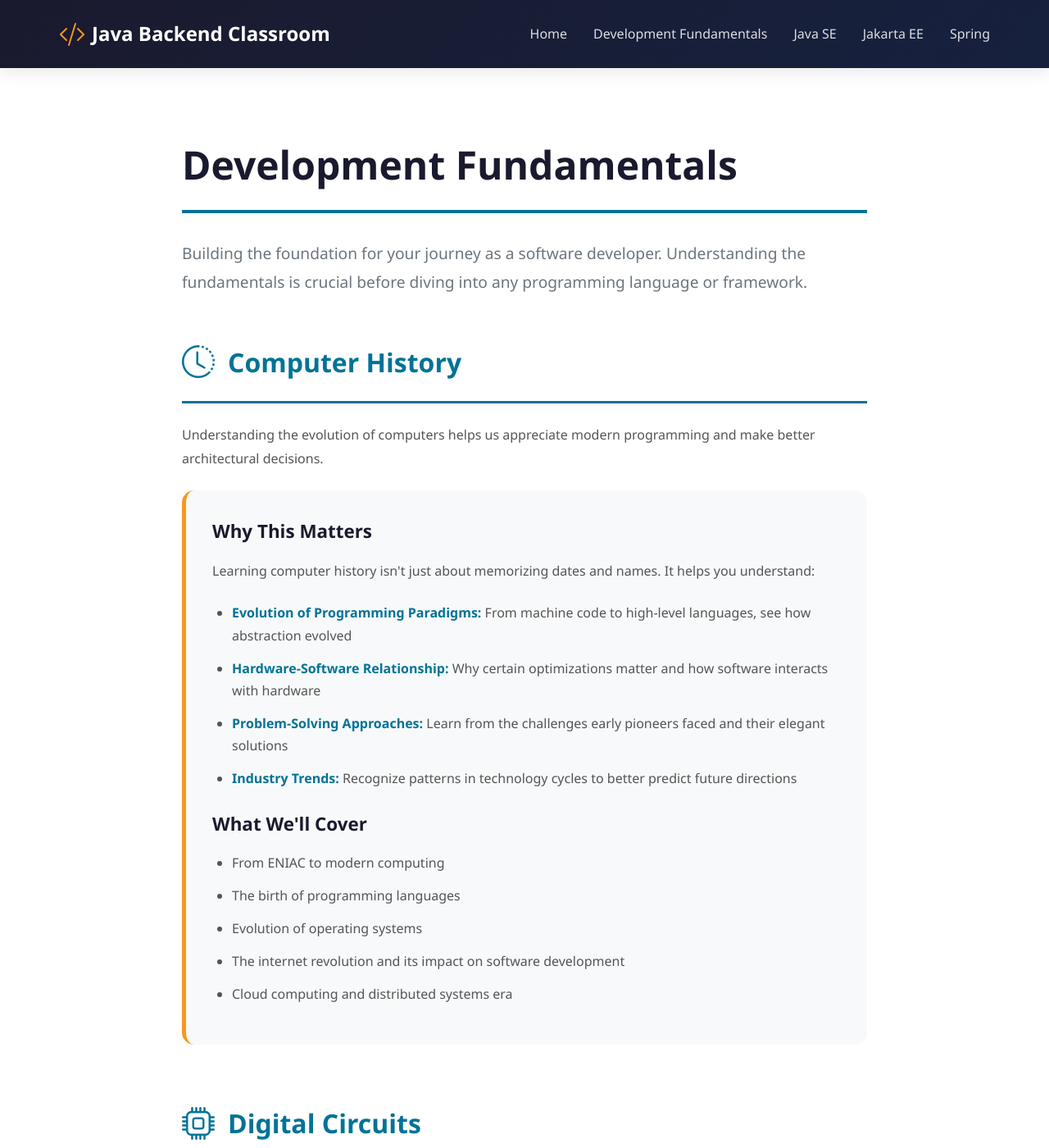
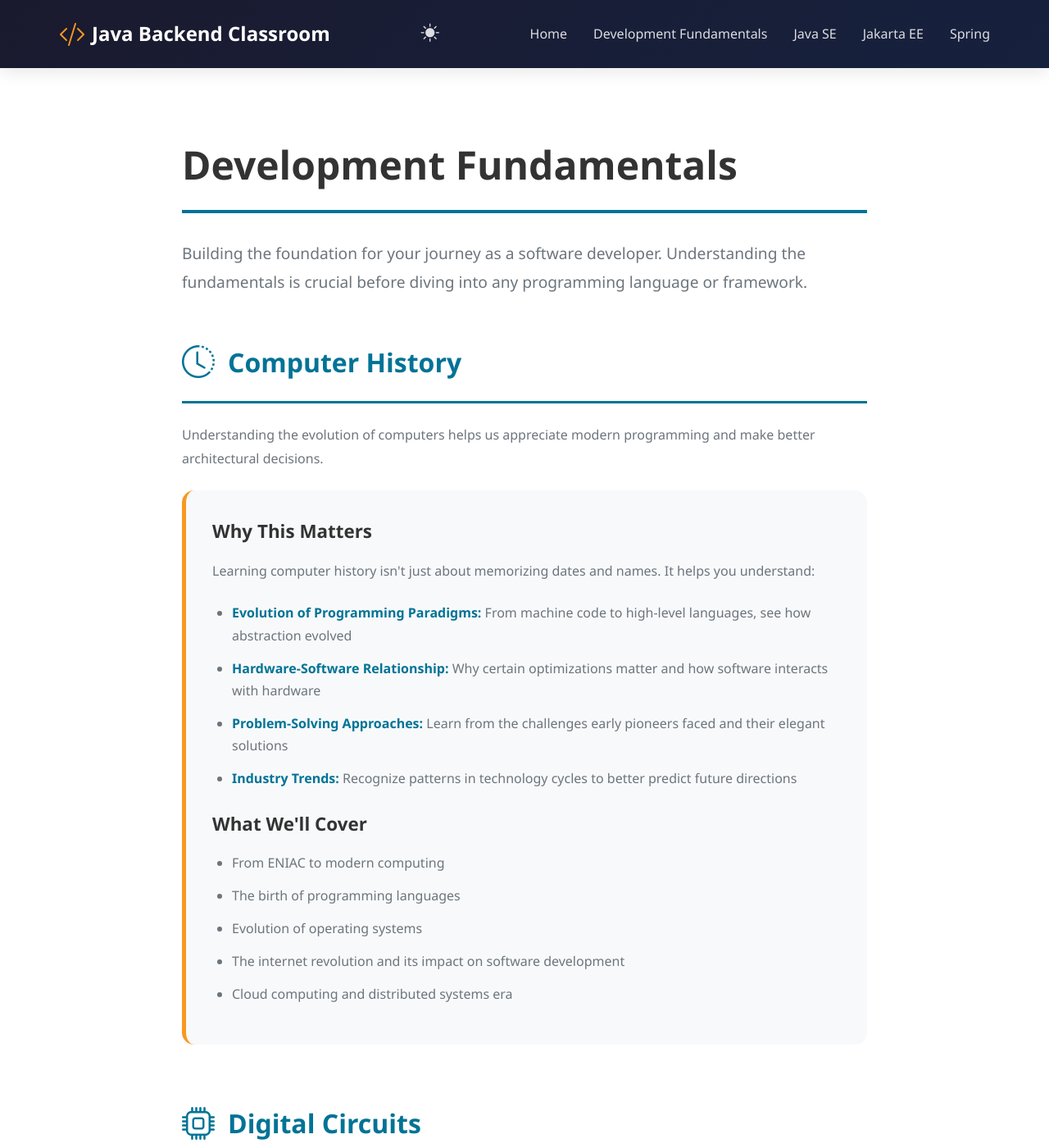
Before and after one commit to javateacher25/JavaTeacher25.github.io, a Jekyll site: the page built from fundamentals.md, in a window 1280 px wide and 1400 px high. Shown: the whole window at 82% size. Built offline with Jekyll 4.4.1, drawn with Linux system fonts in a browser that asks for light colours.

Commit message:
add dark them

```diff
--- a/_includes/navbar.html
+++ b/_includes/navbar.html
@@ -5,9 +5,14 @@
             <i class="bi bi-code-slash"></i>
             Java Backend Classroom
         </a>
-        <button class="navbar-toggler" onclick="toggleNav()">
-            <i class="bi bi-list"></i>
-        </button>
+        <div class="navbar-right">
+            <button class="theme-toggle" onclick="toggleTheme()" aria-label="Toggle theme">
+                <i class="bi bi-sun-fill" id="theme-icon"></i>
+            </button>
+            <button class="navbar-toggler" onclick="toggleNav()">
+                <i class="bi bi-list"></i>
+            </button>
+        </div>
         <ul class="navbar-nav" id="navbarNav">
             <li class="nav-item">
                 <a class="nav-link" href="{{ '/' | relative_url }}">Home</a>
@@ -29,8 +34,41 @@
 </nav>
 
 <script>
+// Toggle mobile navigation
 function toggleNav() {
     const nav = document.getElementById('navbarNav');
     nav.classList.toggle('active');
 }
+
+// Theme toggle functionality
+function toggleTheme() {
+    const body = document.body;
+    const themeIcon = document.getElementById('theme-icon');
+
+    if (body.classList.contains('dark-theme')) {
+        body.classList.remove('dark-theme');
+        themeIcon.classList.remove('bi-moon-fill');
+        themeIcon.classList.add('bi-sun-fill');
+        localStorage.setItem('theme', 'light');
+    } else {
+        body.classList.add('dark-theme');
+        themeIcon.classList.remove('bi-sun-fill');
+        themeIcon.classList.add('bi-moon-fill');
+        localStorage.setItem('theme', 'dark');
+    }
+}
+
+// Load saved theme on page load
+(function() {
+    const savedTheme = localStorage.getItem('theme');
+    const themeIcon = document.getElementById('theme-icon');
+
+    if (savedTheme === 'dark') {
+        document.body.classList.add('dark-theme');
+        if (themeIcon) {
+            themeIcon.classList.remove('bi-sun-fill');
+            themeIcon.classList.add('bi-moon-fill');
+        }
+    }
+})();
 </script>
--- a/assets/css/styles.css
+++ b/assets/css/styles.css
@@ -7,6 +7,25 @@
     --light-bg: #f8f9fa;
     --jakarta-color: #6f42c1;
     --spring-color: #6db33f;
+
+    /* Light theme colors */
+    --bg-primary: #ffffff;
+    --bg-secondary: #f8f9fa;
+    --text-primary: #333333;
+    --text-secondary: #6c757d;
+    --card-bg: #ffffff;
+    --border-color: #e0e0e0;
+}
+
+/* Dark theme colors */
+body.dark-theme {
+    --bg-primary: #1a1a2e;
+    --bg-secondary: #16213e;
+    --text-primary: #e8e9ed;
+    --text-secondary: #b8b9bd;
+    --card-bg: #252c48;
+    --border-color: #2d3548;
+    --light-bg: #16213e;
 }
 
 * {
@@ -19,6 +38,9 @@ body {
     font-family: 'Segoe UI', Tahoma, Geneva, Verdana, sans-serif;
     overflow-x: hidden;
     line-height: 1.6;
+    background: var(--bg-primary);
+    color: var(--text-primary);
+    transition: background-color 0.3s ease, color 0.3s ease;
 }
 
 /* Navbar Styles */
@@ -38,6 +60,32 @@ body {
     max-width: 1200px;
     margin: 0 auto;
     padding: 0 2rem;
+}
+
+.navbar-right {
+    display: flex;
+    align-items: center;
+    gap: 1rem;
+}
+
+.theme-toggle {
+    background: none;
+    border: none;
+    color: rgba(255,255,255,0.85);
+    font-size: 1.4rem;
+    cursor: pointer;
+    padding: 0.5rem;
+    display: flex;
+    align-items: center;
+    justify-content: center;
+    transition: all 0.3s ease;
+    border-radius: 50%;
+}
+
+.theme-toggle:hover {
+    color: var(--secondary-color);
+    background: rgba(248, 152, 32, 0.1);
+    transform: rotate(20deg);
 }
 
 .navbar-brand {
@@ -221,7 +269,8 @@ body {
 /* Course Section */
 .course-section {
     padding: 80px 0;
-    background: var(--light-bg);
+    background: var(--bg-secondary);
+    transition: background-color 0.3s ease;
 }
 
 .section-title {
@@ -232,13 +281,13 @@ body {
 .section-title h2 {
     font-size: 2.8rem;
     font-weight: 800;
-    color: var(--dark-bg);
+    color: var(--text-primary);
     margin-bottom: 1rem;
 }
 
 .section-title p {
     font-size: 1.2rem;
-    color: #6c757d;
+    color: var(--text-secondary);
     margin-bottom: 1rem;
 }
 
@@ -258,7 +307,7 @@ body {
 
 /* Course Cards */
 .course-card {
-    background: white;
+    background: var(--card-bg);
     border-radius: 20px;
     overflow: hidden;
     box-shadow: 0 10px 40px rgba(0,0,0,0.08);
@@ -268,9 +317,17 @@ body {
     flex-direction: column;
 }
 
+body.dark-theme .course-card {
+    box-shadow: 0 10px 40px rgba(0,0,0,0.3);
+}
+
 .course-card:hover {
     transform: translateY(-15px);
     box-shadow: 0 20px 60px rgba(0,0,0,0.15);
+}
+
+body.dark-theme .course-card:hover {
+    box-shadow: 0 20px 60px rgba(0,0,0,0.5);
 }
 
 .card-img-wrapper {
@@ -331,12 +388,12 @@ body {
 .card-title {
     font-size: 1.6rem;
     font-weight: 700;
-    color: var(--dark-bg);
+    color: var(--text-primary);
     margin-bottom: 1rem;
 }
 
 .card-text {
-    color: #6c757d;
+    color: var(--text-secondary);
     font-size: 1rem;
     line-height: 1.6;
     margin-bottom: 1.5rem;
@@ -428,7 +485,8 @@ footer p {
 /* Content Pages */
 .content-page {
     padding: 80px 0;
-    background: white;
+    background: var(--bg-primary);
+    transition: background-color 0.3s ease;
 }
 
 .content-page .container {
@@ -438,7 +496,7 @@ footer p {
 .content-page h1 {
     font-size: 3rem;
     font-weight: 800;
-    color: var(--dark-bg);
+    color: var(--text-primary);
     margin-bottom: 2rem;
     padding-bottom: 1rem;
     border-bottom: 4px solid var(--primary-color);
@@ -447,7 +505,7 @@ footer p {
 .content-page h2 {
     font-size: 2rem;
     font-weight: 700;
-    color: var(--dark-bg);
+    color: var(--text-primary);
     margin-top: 2.5rem;
     margin-bottom: 1rem;
 }
@@ -461,7 +519,7 @@ footer p {
 }
 
 .content-page p {
-    color: #555;
+    color: var(--text-secondary);
     line-height: 1.8;
     margin-bottom: 1.5rem;
 }
@@ -472,13 +530,13 @@ footer p {
 }
 
 .content-page li {
-    color: #555;
+    color: var(--text-secondary);
     line-height: 1.8;
     margin-bottom: 0.5rem;
 }
 
 .content-page code {
-    background: var(--light-bg);
+    background: var(--bg-secondary);
     padding: 0.2rem 0.5rem;
     border-radius: 4px;
     font-family: 'Courier New', monospace;
@@ -512,6 +570,10 @@ footer p {
         display: block;
     }
 
+    .navbar-right {
+        order: 2;
+    }
+
     .navbar-nav {
         display: none;
         flex-direction: column;
@@ -522,6 +584,8 @@ footer p {
         right: 0;
         background: var(--dark-bg);
         padding: 2rem;
+        order: 3;
+        width: 100%;
     }
 
     .navbar-nav.active {
--- a/fundamentals.md
+++ b/fundamentals.md
@@ -192,7 +192,7 @@ title: Development Fundamentals
 <style>
 .content-page .lead {
     font-size: 1.2rem;
-    color: #6c757d;
+    color: var(--text-secondary);
     margin-bottom: 3rem;
     line-height: 1.8;
 }
@@ -216,15 +216,16 @@ title: Development Fundamentals
 }
 
 .topic-card {
-    background: var(--light-bg);
+    background: var(--bg-secondary);
     padding: 2rem;
     border-radius: 15px;
     margin-top: 1.5rem;
     border-left: 5px solid var(--secondary-color);
+    transition: background-color 0.3s ease;
 }
 
 .topic-card h3 {
-    color: var(--dark-bg);
+    color: var(--text-primary);
     margin-top: 1.5rem;
     margin-bottom: 1rem;
     font-size: 1.4rem;
@@ -250,6 +251,7 @@ title: Development Fundamentals
 .topic-card li {
     margin-bottom: 0.8rem;
     line-height: 1.7;
+    color: var(--text-secondary);
 }
 
 .topic-card strong {
@@ -257,11 +259,12 @@ title: Development Fundamentals
 }
 
 .learning-path {
-    background: #fff;
+    background: var(--card-bg);
     border: 3px solid var(--primary-color);
     padding: 2.5rem;
     border-radius: 15px;
     margin: 3rem 0;
+    transition: background-color 0.3s ease;
 }
 
 .learning-path h2 {
@@ -284,11 +287,11 @@ title: Development Fundamentals
 .learning-path li {
     margin-bottom: 1rem;
     font-size: 1.1rem;
-    color: #333;
+    color: var(--text-secondary);
 }
 
 .learning-path p {
-    color: #555;
+    color: var(--text-secondary);
     margin-bottom: 1rem;
     line-height: 1.8;
 }
@@ -306,9 +309,10 @@ title: Development Fundamentals
 .next-steps {
     text-align: center;
     padding: 3rem;
-    background: var(--light-bg);
+    background: var(--bg-secondary);
     border-radius: 15px;
     margin-top: 3rem;
+    transition: background-color 0.3s ease;
 }
 
 .next-steps h2 {
@@ -316,7 +320,7 @@ title: Development Fundamentals
     align-items: center;
     justify-content: center;
     gap: 1rem;
-    color: var(--dark-bg);
+    color: var(--text-primary);
     margin-bottom: 1.5rem;
 }
 
```
